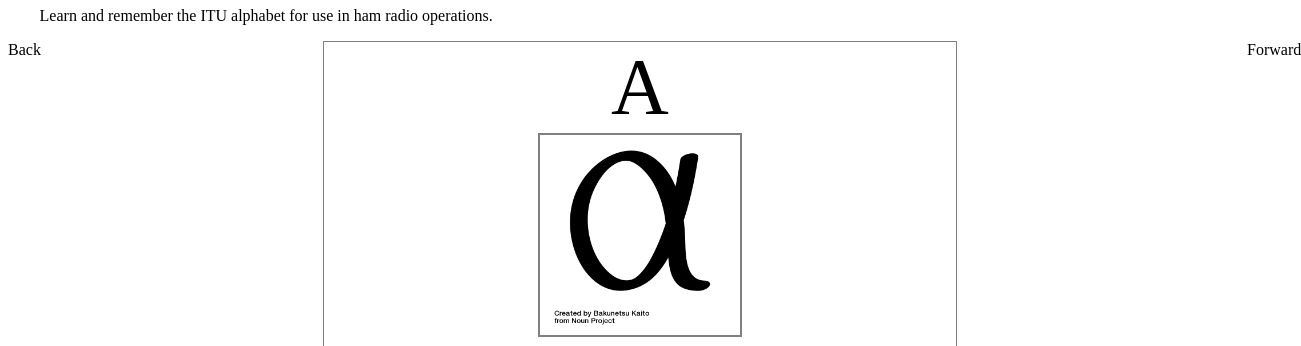
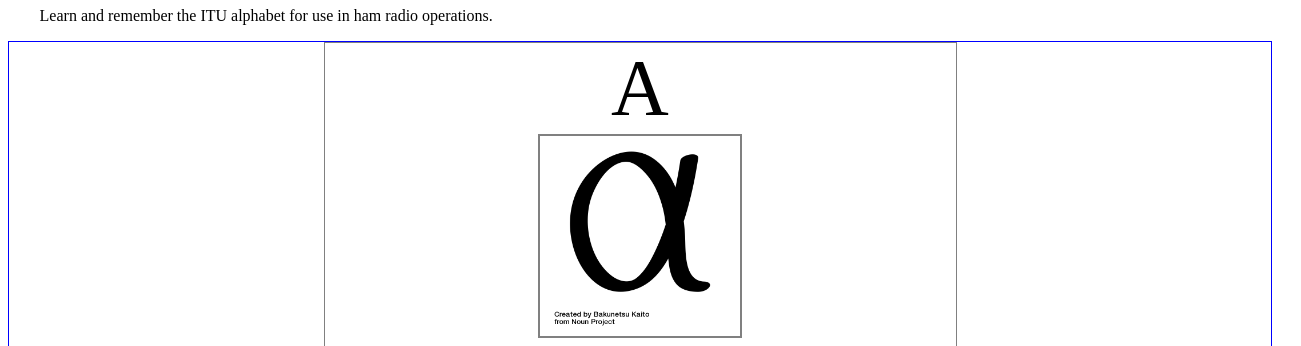
Before and after one commit to kristenkinnearohlmann/itu-alpha, a plain HTML site: page index.html in a window 1280 px wide. Shown: the part 73-419 px from the top of the page, 1301 px wide, since content can reach past the window. Drawn offline with Linux system fonts and the light colour scheme.

Commit message:
Added enclosing container for display

```diff
--- a/assets/styles.css
+++ b/assets/styles.css
@@ -4,12 +4,7 @@ header {
 }
 
 #display-container {
-    display: flex;
-    flex-flow: row nowrap;
-}
-
-.display-nav {
-    width: 25px;
+    border: 1px solid blue;
 }
 
 #display-frame {
--- a/index.html
+++ b/index.html
@@ -10,15 +10,15 @@
             <p>Learn and remember the ITU alphabet for use in ham radio operations.</p>
         </header>
         <main>
+            <div>
                 <div id="display-container">
-                <div class="display-nav">Back</div>
                     <div id="display-frame">
                         <div id="display-letter"></div>
                         <div id="display-letter-img"></div>
                         <div id="phonetic-word"></div>
                         <div id="pronounce-container"><span>pronounced</span>&nbsp;<span id="pronunciation"></span></div>
                     </div>
-                <div class="display-nav">Forward</div>
+                </div>
             </div>
         </main>
         <script src="./assets/alpha.js"></script>
```
Lines whose indentation alone changed are shown as unchanged.
